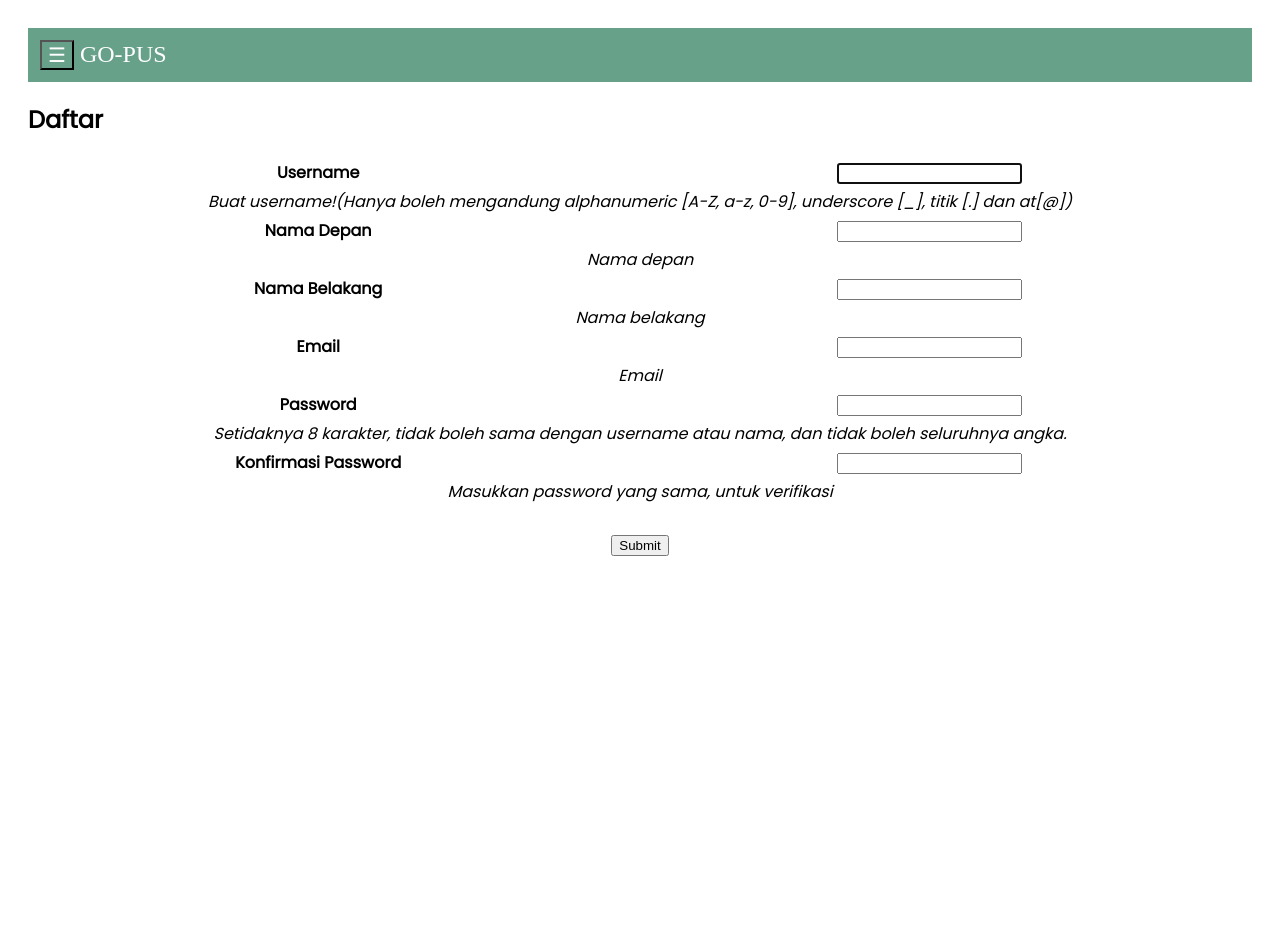
After one commit to Ariskawa22/NEW-GO-PUS-SIA, a Django app: page /register/ in a window 1280 px wide. The commit adds this page. Run offline with Django 3.2, Linux system fonts and the light colour scheme.

Commit message:
login, register, details implemented

```diff
--- a/catalog/forms.py
+++ b/catalog/forms.py
@@ -1,5 +1,7 @@
+from django.contrib.auth.forms import UserCreationForm
 from django.contrib.auth.models import User
 from django.core.exceptions import ValidationError
+from django.forms import CharField, EmailField
 from django.utils.translation import ugettext_lazy as _
 import datetime  # for checking renewal date range.
 
@@ -30,7 +32,27 @@ class UserForm(forms.ModelForm):
         model = User
         fields = ('first_name', 'last_name', 'email')
 
+
 class ProfileForm(forms.ModelForm):
     class Meta:
         model = Profile
         fields = ('kelas', 'nis', 'telepon', 'url_foto')
+
+
+class RegistrationForm(UserCreationForm):
+    first_name = CharField(max_length=30)
+    last_name = CharField(max_length=30)
+    email = EmailField(max_length=75)
+
+    class Meta:
+        model = User
+        fields = ("first_name", "last_name", "email", "username")
+
+    def save(self, commit=True):
+        user = super(RegistrationForm, self).save(commit=False)
+        user.first_name = self.cleaned_data["first_name"]
+        user.last_name = self.cleaned_data["last_name"]
+        user.email = self.cleaned_data["email"]
+        if commit:
+            user.save()
+        return user
--- a/catalog/urls.py
+++ b/catalog/urls.py
@@ -5,7 +5,7 @@ from django.contrib.auth import views as auth_views
 
 from catalog.views import index, BukuUpdate, BukuDelete, BukuCreate, BukuDetailView, SemuaBukuKeluar, \
     BukuListView, BukuKeluarUser, perbaharui_status_buku, PenulisListView, PenulisDetailView, PenulisCreate, \
-    PenulisUpdate, view_profile
+    PenulisUpdate, view_profile, create_profile, create_user
 
 urlpatterns = [
     path('', index, name='index'),
@@ -24,4 +24,6 @@ urlpatterns = [
     path('profil', view_profile, name="view-profile"),
     url('login/', auth_views.LoginView.as_view(),name='login'),
     url('logout/', auth_views.LogoutView.as_view(), name='logout'),
+    path('register/', create_user, name="register"),
+    path('account-details/', create_profile, name="profile-details")
 ]
--- a/catalog/views.py
+++ b/catalog/views.py
@@ -1,5 +1,6 @@
 import datetime
 
+from django.contrib.auth import authenticate, login
 from django.contrib.auth.decorators import login_required, permission_required
 from django.contrib.auth.mixins import LoginRequiredMixin, PermissionRequiredMixin
 from django.contrib.auth.models import User
@@ -11,7 +12,7 @@ from django.urls import reverse
 from django.views.generic import CreateView, UpdateView, DeleteView
 
 from . import forms
-from .forms import RenewBookForm, ProfileForm, UserForm
+from .forms import RenewBookForm, ProfileForm, UserForm, RegistrationForm
 from .models import Buku, BukuInstance, Penulis, Profile
 from django.views import generic
 
@@ -129,3 +130,45 @@ class BukuDelete(PermissionRequiredMixin, DeleteView):
 @login_required()
 def view_profile(request):
     return render(request, 'view_profile.html')
+
+
+@transaction.atomic()
+def create_user(request):
+    form = RegistrationForm(request.POST)
+    message = "Create your account"
+    if request.method == "POST":
+        if form.is_valid():
+            new_user = form.save()
+            new_user = authenticate(username=form.cleaned_data.get("username"),
+                                    password=form.cleaned_data.get("password1"))
+            """if authenticate(request, new_user):"""
+            login(request, new_user)
+            return HttpResponseRedirect('/account-details/')
+    context = {'form': form}
+    return render(request, 'auth/register.html', context)
+
+
+@transaction.atomic()
+@login_required()
+def create_profile(request):
+    form = ProfileForm(request.POST)
+    message = "Add your profile"
+    if request.method == 'POST':
+        formProfile = ProfileForm(request.POST, instance=request.user.profile)
+        if formProfile.is_valid():
+            formProfile.save()
+            return redirect('view-profile')
+    else:
+        current_user = request.user.get_username()
+        context = {
+            'form': ProfileForm(instance=request.user.profile),
+            'name': request.user.first_name
+        }
+
+    return render(request, 'auth/add_profile.html', context)
+
+
+@transaction.atomic()
+@login_required()
+def view_profile(request):
+    return render(request, 'auth/view_profile.html')
--- a/static/main.css
+++ b/static/main.css
@@ -77,6 +77,7 @@
 .body{
     background-color: antiquewhite;
     font-weight: bold;
+    font-family: 'Poppins', sans-serif;
 }
 .welcome-message{
     color: #67A18A;
@@ -89,3 +90,6 @@
     bottom: 50%;
     text-align: center;
 }
+.helptext{
+    font-style: italic;
+}
--- /dev/null
+++ b/templates/auth/register.html
@@ -0,0 +1,63 @@
+{% extends 'base.html' %}
+{% block title %}
+    Daftar
+{% endblock %}
+{% block body %}
+    <h2>Daftar</h2>
+    <div class="element" style="width: 100%; text-align: center">
+                <div class="content_box">
+                    <div class="optionblocks">
+                        <form method="post">
+                            {% csrf_token %}
+                            <table style="width: 100%; font-size: 1em;">
+                                <tr>
+                                    <th >Username</th>
+                                    <td>{{ form.username }}</td>
+                                </tr>
+                                <tr>
+                                    <td colspan="2" class="helptext">Buat username!(Hanya boleh mengandung alphanumeric [A-Z, a-z, 0-9], underscore [_], titik [.] dan at[@])</td>
+                                </tr>
+                                <tr>
+                                    <th>Nama Depan</th>
+                                    <td>{{ form.first_name }}</td>
+                                </tr>
+                                <tr>
+                                    <td colspan="2" class="helptext">Nama depan</td>
+                                </tr>
+                                <tr>
+                                    <th>Nama Belakang</th>
+                                    <td>{{ form.last_name }}</td>
+                                </tr>
+                                <tr>
+                                    <td colspan="2" class="helptext">Nama belakang</td>
+                                </tr>
+                                <tr>
+                                    <th>Email</th>
+                                    <td>{{ form.email }}</td>
+                                </tr>
+                                <tr>
+                                    <td colspan="2" class="helptext">Email</td>
+                                </tr>
+                                <tr>
+                                    <th>Password</th>
+                                    <td>{{ form.password1 }}</td>
+                                </tr>
+                                <tr>
+                                    <td colspan="2" class="helptext">Setidaknya 8 karakter, tidak boleh sama dengan username atau nama, dan tidak boleh seluruhnya angka.</td>
+                                </tr>
+                                <tr>
+                                    <th>Konfirmasi Password</th>
+                                    <td>{{ form.password2 }}</td>
+                                </tr>
+                                <tr>
+                                    <td colspan="2" class="helptext">Masukkan password yang sama, untuk verifikasi</td>
+                                </tr>
+                            </table>
+                            <br>
+                            <button class="basicbutton" type="submit">Submit</button>
+                        </form>
+                    </div>
+                </div>
+            </div>
+
+{% endblock %}
--- a/templates/base.html
+++ b/templates/base.html
@@ -26,6 +26,7 @@
         <a href="/profil">Data Anggota</a>
         {% else %}
             <a href="/login">Login</a>
+            <a href="/register">Daftar</a>
         {% endif %}
         <a href="#">Statistik</a>
         {% if user.is_superuser %}
@@ -49,7 +50,7 @@
             {% endif %}
         </div>
 
-        <div style="min-height: 100vh">
+        <div style="min-height: 100vh; font-family: 'Poppins', sans-serif">
             {% block body %}
                 you should not see this
             {% endblock %}
--- a/templates/registration/login.html
+++ b/templates/registration/login.html
@@ -9,4 +9,5 @@
     {{ form.as_p }}
     <button type="submit">Login</button>
     </form>
+    <p>Belum punya akun? <a href="/register">Daftar sekarang!</a> </p>
 {% endblock %}
```
Also changed, not shown: templates/auth/add_profile.html (added, +34 -0 lines), templates/auth/view_profile.html (added, +62 -0 lines).
